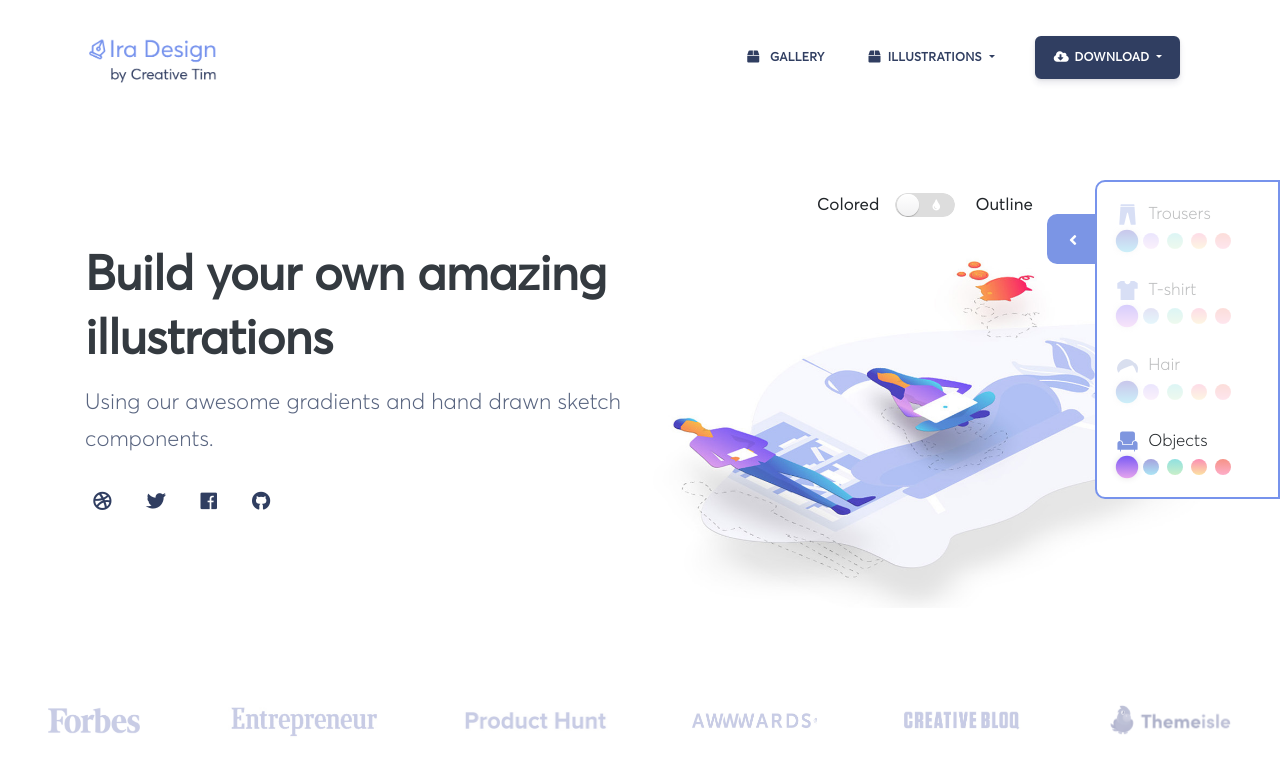
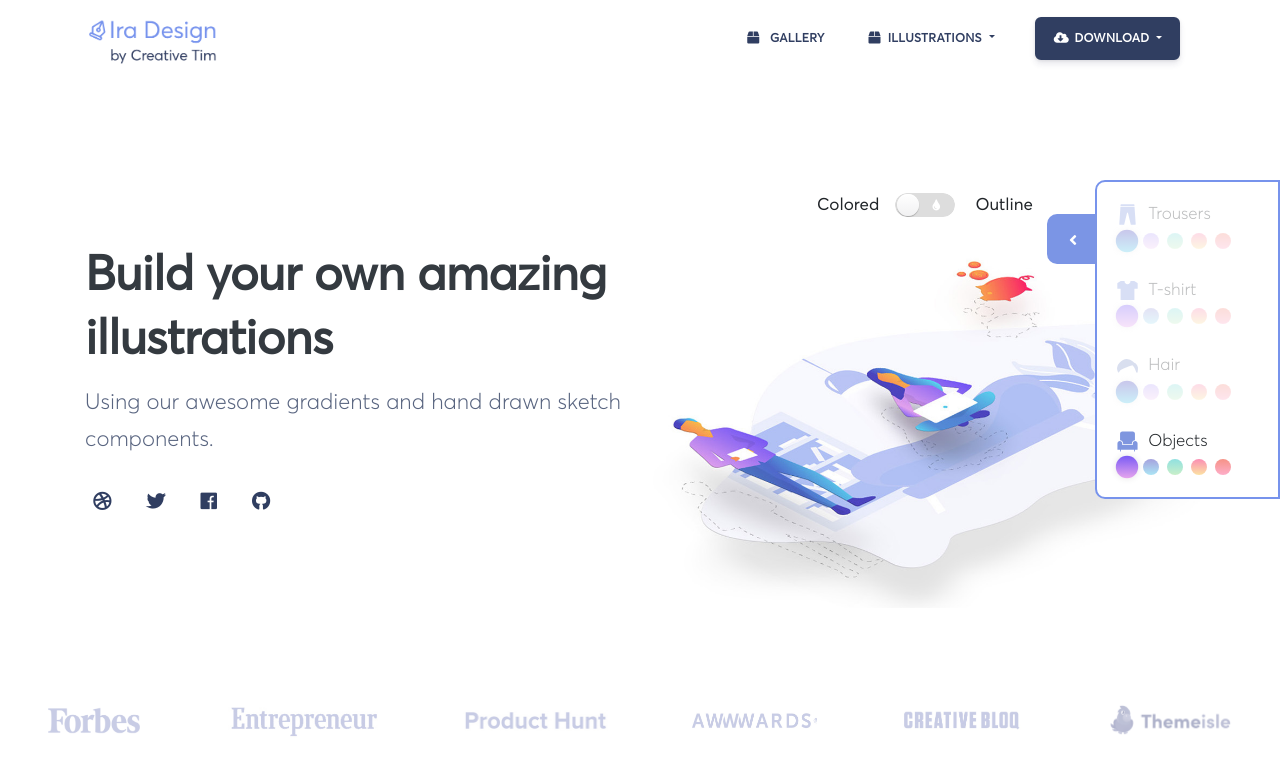
Before and after one commit to ira-design/ira-design.github.io, a Jekyll site: the page built from index.html, in a window 1280 px wide and 900 px high. Shown: the top 775 px of the window. Built offline with Jekyll 4.4.1, drawn with Linux system fonts in a browser that asks for light colours; a script that is not in the unit is left out; comment, search, counter and statistics services are not loaded.

Commit message:
Refactor(navbar): Design changes

```diff
--- a/_includes/navbar.html
+++ b/_includes/navbar.html
@@ -1,6 +1,6 @@
-<nav class="navbar navbar-expand-md navbar-default" role="navigation-demo">
+<nav class="navbar navbar-expand-md navbar-default py-1" role="navigation-demo">
   <div class="container">
-   <a class="navbar-brand pl-0" href="{{ path-general }}/"><img src="{{ path-general }}/assets/img/ira-logo.png"style="width:40%;"/></a>
+   <a class="navbar-brand pl-0 my-0 py-0" href="{{ path-general }}/"><img src="{{ path-general }}/assets/img/ira-logo.png"style="width:40%;"/></a>
    <button type="button" class="navbar-toggler" data-toggle="collapse" data-target="#navigation-default">
        <span class="sr-only">Toggle navigation</span>
        <span class="icon-bar"></span>
```
